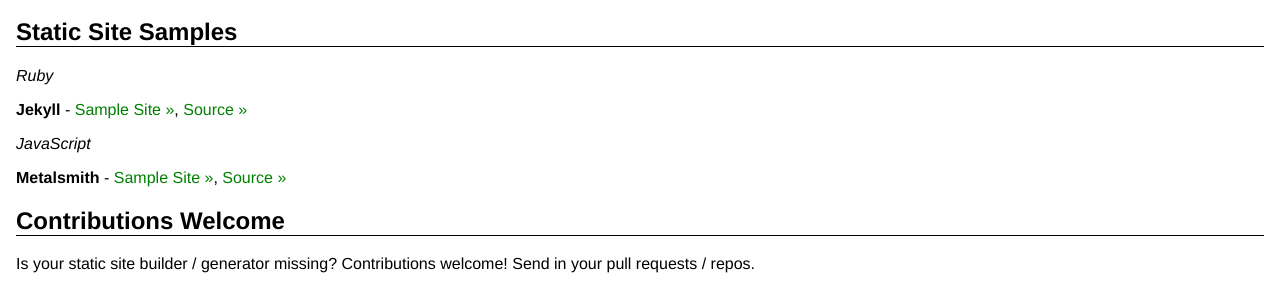
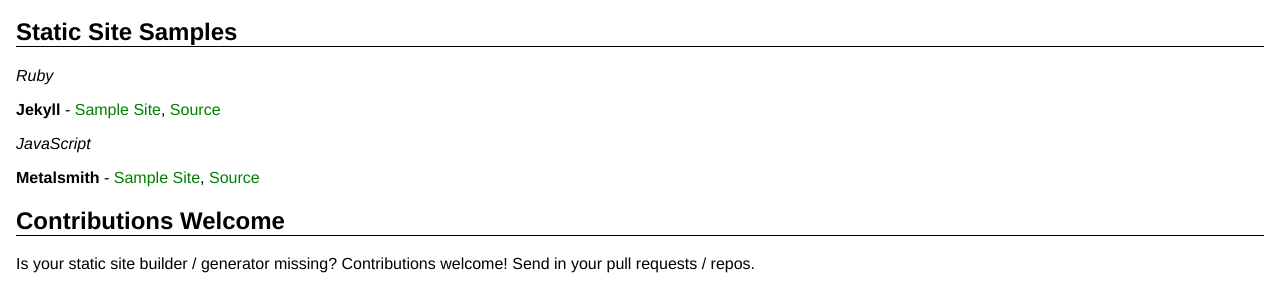
Before and after one commit to staystatic/staystatic.github.io, a Jekyll site: the page built from index.md, in a window 1280 px wide. Shown: the part 333-626 px from the top of the page. Built offline with Jekyll 4.4.1, drawn with Linux system fonts in a browser that asks for light colours.

```diff
--- a/index.md
+++ b/index.md
@@ -32,11 +32,11 @@ The sample site showcases:
 
 _Ruby_
 
-**Jekyll** - [Sample Site »](http://staystatic.github.io/sites/jekyll), [Source »](https://github.com/staystatic/jekyll)
+**Jekyll** - [Sample Site](http://staystatic.github.io/sites/jekyll), [Source](https://github.com/staystatic/jekyll)
 
 _JavaScript_
 
-**Metalsmith** - [Sample Site »](http://staystatic.github.io/sites/metalsmith), [Source »](https://github.com/staystatic/metalsmith)
+**Metalsmith** - [Sample Site](http://staystatic.github.io/sites/metalsmith), [Source](https://github.com/staystatic/metalsmith)
 
 
 ## Contributions Welcome  {#contributions}
```
